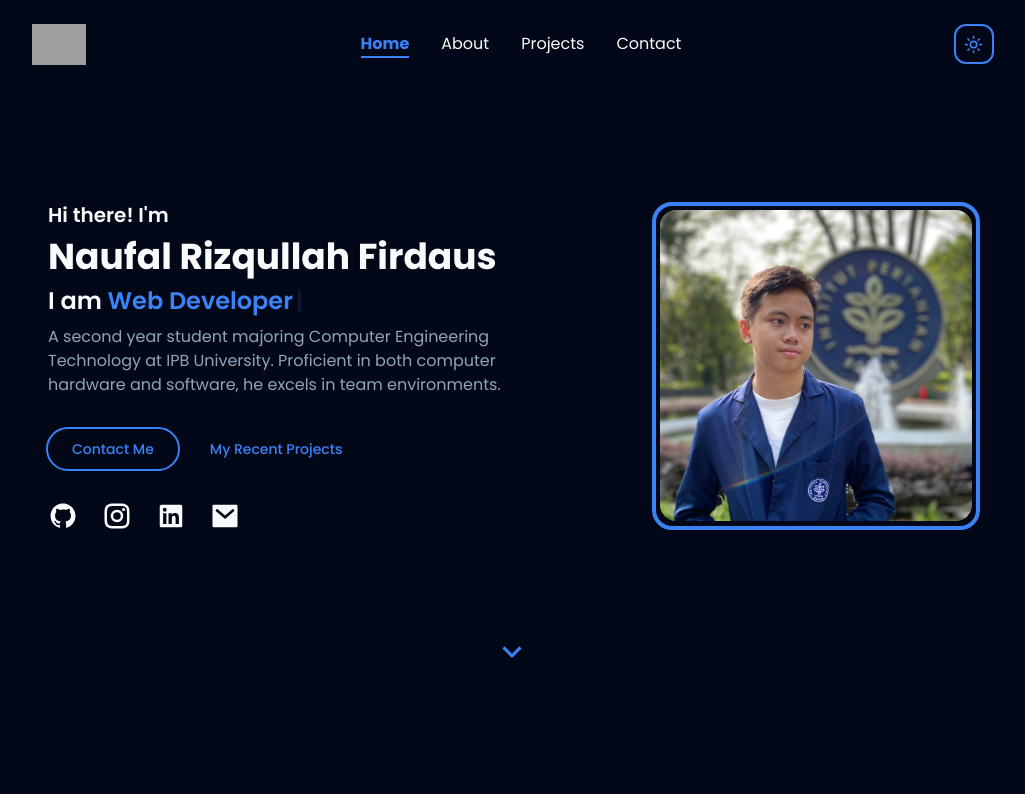
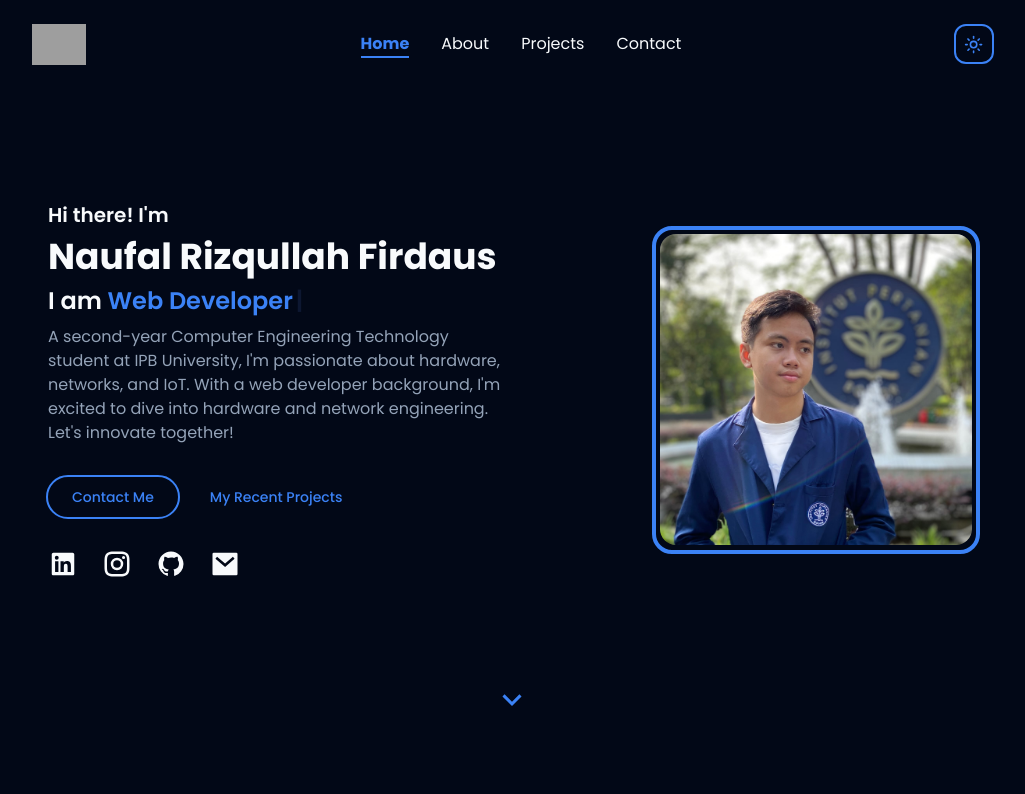
Before and after one commit to naufalrf4/personal-portfolio, a Next.js app: page / in a window 1280 px wide. Shown: the top 794 px of the page, without its empty margins (128-1153 px from the left). Built offline with nearby package versions, Linux system fonts and the light colour scheme; grey boxes are pictures that could not be loaded.

Commit message:
updated description etc..

```diff
--- a/components/pages/ContactSection.tsx
+++ b/components/pages/ContactSection.tsx
@@ -5,6 +5,7 @@ import { Textarea } from "../ui/textarea";
 import { Button } from "../ui/button";
 import { toast } from "sonner";
 import Image from "next/image";
+import { BadgeCheck, BadgeX } from "lucide-react";
 
 const ContactSection = () => {
   const [formData, setFormData] = useState({
@@ -44,13 +45,26 @@ const ContactSection = () => {
       });
 
       if (response.ok) {
-        toast("Message sent successfully");
+        toast(
+          <>
+            <BadgeCheck color="green" /> Message sent successfully
+          </>
+        );
+        setFormData({
+          name: "",
+          email: "",
+          message: "",
+        });
       } else {
         throw new Error("Failed to send message");
       }
     } catch (error) {
       console.error(error);
-      toast("Failed to send message");
+      toast(
+        <>
+          <BadgeX color="red" /> Failed to send message
+        </>
+      );
     } finally {
       setSubmitting(false);
     }
@@ -61,16 +75,17 @@ const ContactSection = () => {
       <div className="container mx-auto">
         <div className="grid grid-cols-1 md:grid-cols-2 gap-14 pt-12 xl:h-[480px] mb-6">
           <div className="flex flex-col justify-center">
-
             <div className="flex items-center gap-x-4 text-primary text-sm mb-4">
               <span className="w-[30px] h-[2px] bg-primary"></span>
               <h2 className="">Get in Touch</h2>
             </div>
-            <h3 className="text-3xl font-bold mb-4">Let&apos;s Work Together.</h3>
+            <h3 className="text-3xl font-bold mb-4">
+              Let&apos;s Work Together.
+            </h3>
             <p className="text-sm text-muted-foreground">
-              I&apos;m currently looking for new opportunities, my inbox is always
-              open. Whether you have a question or just want to say hi, I&apos;ll try
-              my best to get back to you!
+              I&apos;m currently looking for new opportunities, my inbox is
+              always open. Whether you have a question or just want to say hi,
+              I&apos;ll try my best to get back to you!
             </p>
             <div className="hidden md:flex justify-start mt-8">
               <Image
@@ -93,7 +108,7 @@ const ContactSection = () => {
                   id="name"
                   name="name"
                   className="input"
-                  placeholder="Naufal RF"
+                  placeholder="Your Name Here"
                   value={formData.name}
                   onChange={handleInputChange}
                   required
--- a/components/pages/HeroSection.tsx
+++ b/components/pages/HeroSection.tsx
@@ -11,8 +11,9 @@ import DevImage from "../partials/Image";
 const jobs = [
   "Undergraduate Student",
   "Web Developer",
-  "UI/UX Designer",
-  "Freelancer",
+  "IoT Engineer",
+  "Network Engineer",
+  "Hardware Engineer",
 ];
 
 const HeroSection = () => {
@@ -44,9 +45,7 @@ const HeroSection = () => {
             </h3>
 
             <p className="text-sm md:text-md xl:text-base text-muted-foreground">
-              A second year student majoring Computer Engineering Technology at
-              IPB University. Proficient in both computer hardware and software,
-              he excels in team environments.
+            A second-year Computer Engineering Technology student at IPB University, I'm passionate about hardware, networks, and IoT. With a web developer background, I'm excited to dive into hardware and network engineering. Let's innovate together!
             </p>
           </div>
           <div className="flex flex-row gap-2">
```
Also changed, not shown: components/partials/Socials.tsx (+10 -7 lines).
